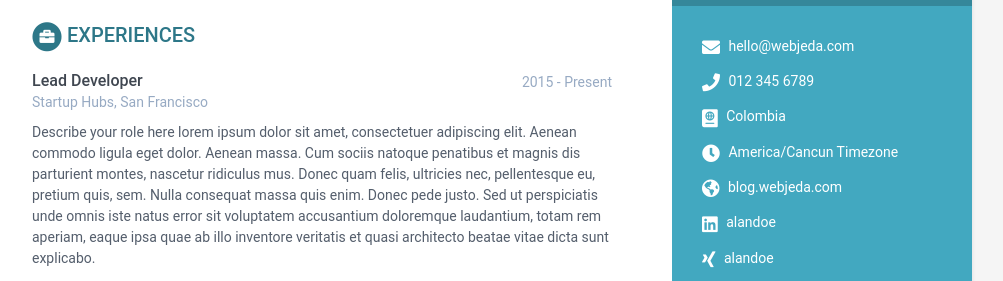
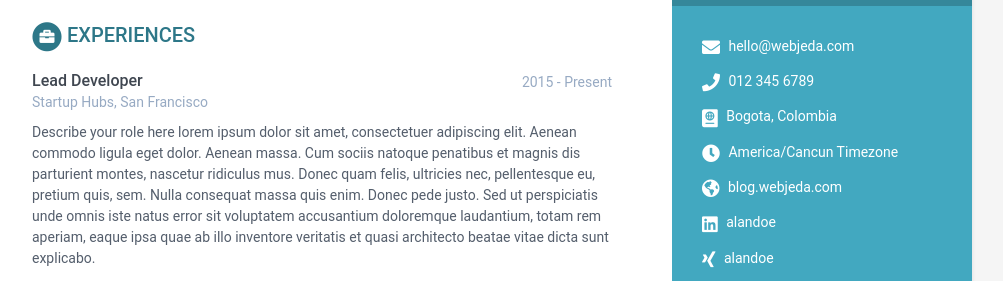
Before and after one commit to MrMich34/CV2, a Jekyll site: the page built from index.html, in a window 1280 px wide and 900 px high. Shown: the part 262-543 px from the top of the window, without its empty margins (168-1171 px from the left). Built offline with Jekyll 4.4.1, drawn with Linux system fonts in a browser that asks for light colours.

Commit message:
Se actualizaron los cambios requeridos

```diff
--- a/_data/data.yml
+++ b/_data/data.yml
@@ -16,7 +16,7 @@ sidebar:
     email: hello@webjeda.com
     phone: 012 345 6789
     timezone: America/Cancun Timezone
-    citizenship: Colombia
+    citizenship: Bogota, Colombia
     website: blog.webjeda.com #do not add http://
     linkedin: alandoe
     xing: alandoe
```
